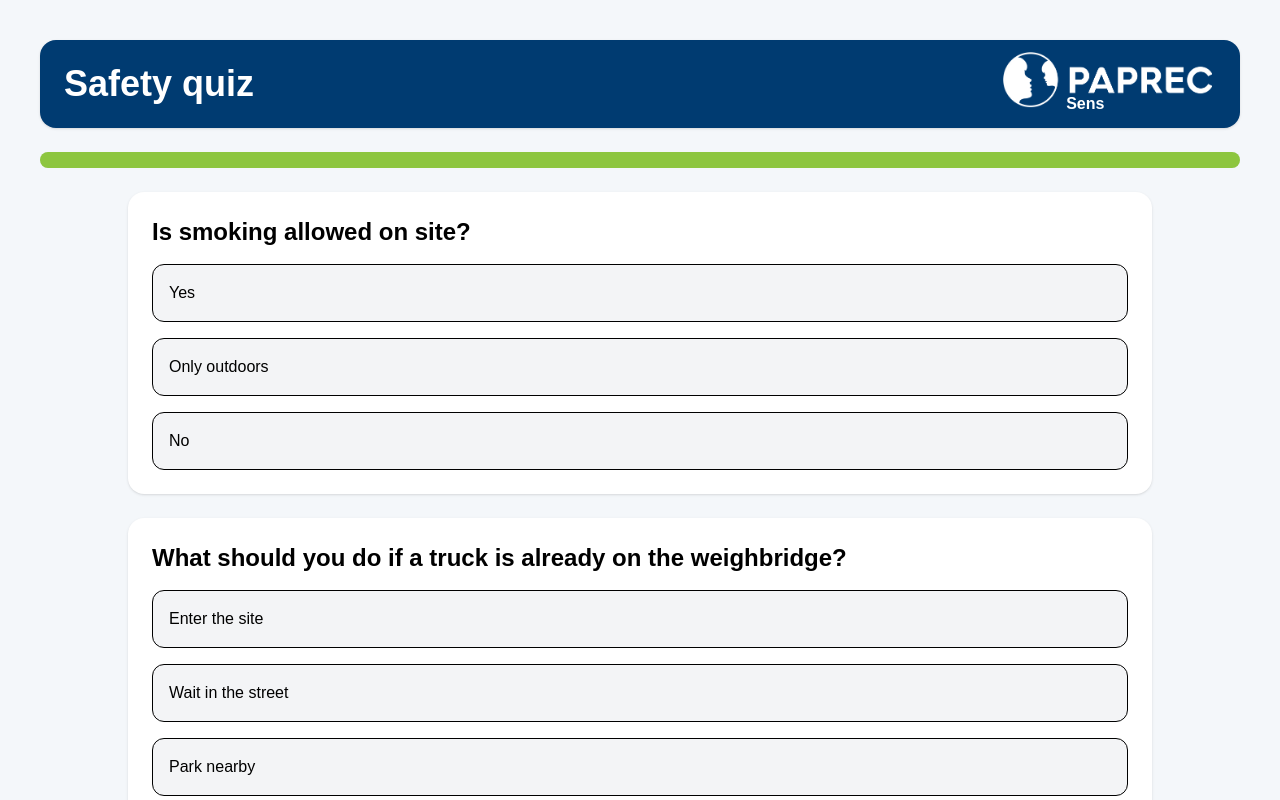
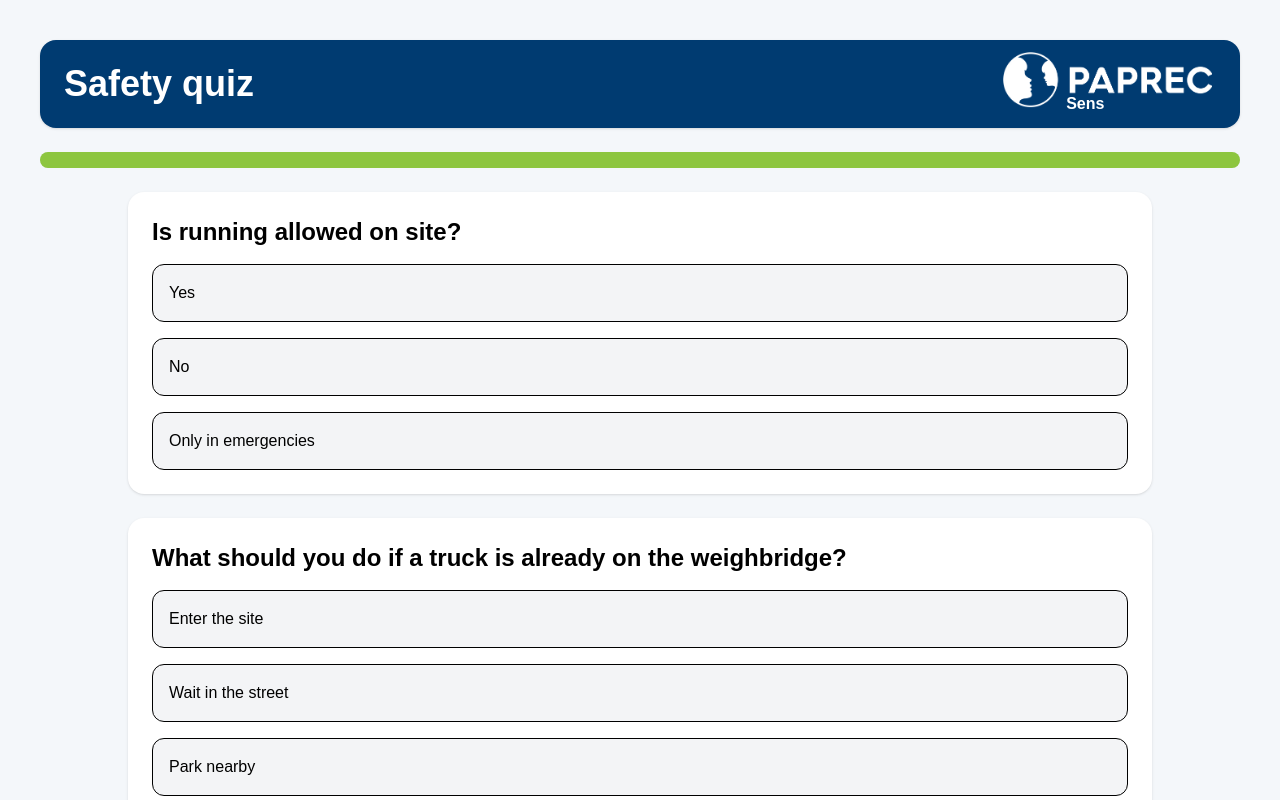
Before and after one commit to Vincent-12156/Paprec, a React (Vite) app: page /quiz in a window 1280 px wide. Shown: the top 800 px of the page. Built offline with nearby package versions, Linux system fonts and the light colour scheme.

Commit message:
Remove questions about security footages

```diff
--- a/src/data/quiz.js
+++ b/src/data/quiz.js
@@ -32,7 +32,7 @@ export const quizQuestions = [
     question: "What should you do before unloading near a machine?",
     choices: [
       "Unload immediately",
-      "Wait until the machine is stoPeronnal Protective Equipment (PPE)",
+      "Wait until the machine is stop",
       "Signal with lights"
     ],
     answer: 1,
@@ -58,13 +58,6 @@ export const quizQuestions = [
   },
 
   {
-    question: "Can drivers ignore circulation signs?",
-    choices: ["Yes", "No", "Only during unloading"],
-    answer: 1,
-    why: "All circulation signs must be respected."
-  },
-
-  {
     question: "Are mobile ladders allowed?",
     choices: ["Yes", "Only outside", "No"],
     answer: 2,
@@ -82,7 +75,7 @@ export const quizQuestions = [
     question: "Is smoking allowed on site?",
     choices: ["Yes", "Only outdoors", "No"],
     answer: 2,
-    why: "Smoking and vaping are prohibited."
+    why: "Smoking and vaping are prohibited, due to risk of fire"
   },
 
   {
@@ -133,10 +126,10 @@ export const quizQuestions = [
   },
 
   {
-    question: "What emergency number can be called for firefighters?",
-    choices: ["15", "18", "17"],
+    question: "What emergency number can be called for emergencies?",
+    choices: ["118-218", "15 or 112", "17"],
     answer: 1,
-    why: "18 is the emergency number for firefighters in France."
+    why: " The 15 or 112 is the emergency number for emergencies in France."
   },
 
   {
@@ -242,17 +235,6 @@ export const quizQuestions = [
   },
 
   {
-    question: "How long can surveillance images be kept?",
-    choices: [
-      "1 day",
-      "1 month",
-      "5 years"
-    ],
-    answer: 1,
-    why: "Images may be kept for one month."
-  },
-
-  {
     question: "Can the site rules change depending on the establishment?",
     choices: ["No", "Yes", "Only for visitors"],
     answer: 1,
```
